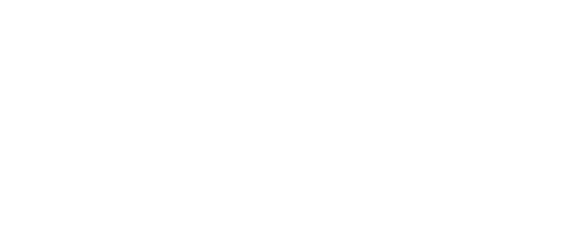
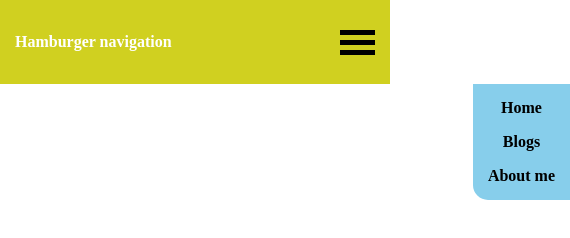
Before and after one commit to acciojob/hamburger-menu-magic-imranshaikh9930, a website: page main.html in a window 390 px wide. Shown: the whole page, 570 px wide, since content can reach past the window. Drawn offline with Linux system fonts and the light colour scheme.

Commit message:
created a submission

```diff
--- a/main.html
+++ b/main.html
@@ -8,6 +8,21 @@
 
 <body>
 	<!-- the entire body must be written by student -->
+	  <nav id="container">
+      <div class="logo">Hamburger navigation</div>
+      <div class="tabs">
+        <ul class="list__item">
+          <li>Home</li>
+          <li>Blogs</li>
+          <li>About me</li>
+        </ul>
+      </div>
+      <div class="hamburger">
+        <span class="bar"></span>
+        <span class="bar"></span>
+        <span class="bar"></span>
+      </div>
+    </nav>
     <script type="text/javascript" src="./script.js">
 </script>
 
--- a/script.js
+++ b/script.js
@@ -1 +1,7 @@
 //your JS code here. If required.
+const hamburger = document.querySelector(".hamburger");
+const listItem = document.querySelector(".list__item");
+hamburger.addEventListener("click", () => {
+  hamburger.classList.toggle("active");
+  listItem.classList.toggle("active");
+});
--- a/styles.css
+++ b/styles.css
@@ -1 +1,85 @@
 /*  your css code here. If applicable */
+* {
+  margin: 0;
+  padding: 0;
+  box-sizing: border-box;
+}
+body {
+  overflow-x: hidden;
+}
+#container {
+  display: flex;
+  justify-content: space-between;
+  align-items: center;
+  width: 100vw;
+  height: 10vh;
+  padding: 15px;
+  background-color: rgb(208, 208, 32);
+  color: white;
+  font-weight: 800;
+  /* position: relative; */
+}
+.list__item {
+  display: flex;
+  align-items: center;
+  gap: 1rem;
+  list-style-type: none;
+  margin: 0 15px;
+}
+.hamburger {
+  display: none;
+}
+.hamburger .bar {
+  width: 35px;
+  height: 5px;
+  margin: 5px 0;
+  background-color: black;
+}
+@media screen and (max-width: 425px) {
+  #container {
+    width: 100%;
+    height: 10vh;
+    padding: 15px;
+  }
+
+  .list__item {
+    position: absolute;
+    flex-direction: column;
+    color: black;
+    top: 10%;
+    right: -50%;
+    background-color: skyblue;
+    padding: 15px;
+    border-bottom-left-radius: 15px;
+    transition: all 0.3s ease-in-out; /* Adding transition */
+  }
+
+  .active {
+    right: -4%;
+  }
+
+  .hamburger {
+    display: block;
+    /* Adding transition */
+  }
+
+  .hamburger .bar {
+    width: 35px;
+    height: 5px;
+    background-color: black;
+    display: block;
+    transition: all 0.3s ease-in-out;
+  }
+
+  .hamburger.active .bar:first-child {
+    transform: translateY(6px) rotate(45deg);
+  }
+
+  .hamburger.active .bar:last-child {
+    transform: translateY(-6px) rotate(-45deg);
+  }
+
+  .hamburger.active .bar:nth-child(2) {
+    display: none;
+  }
+}
```
